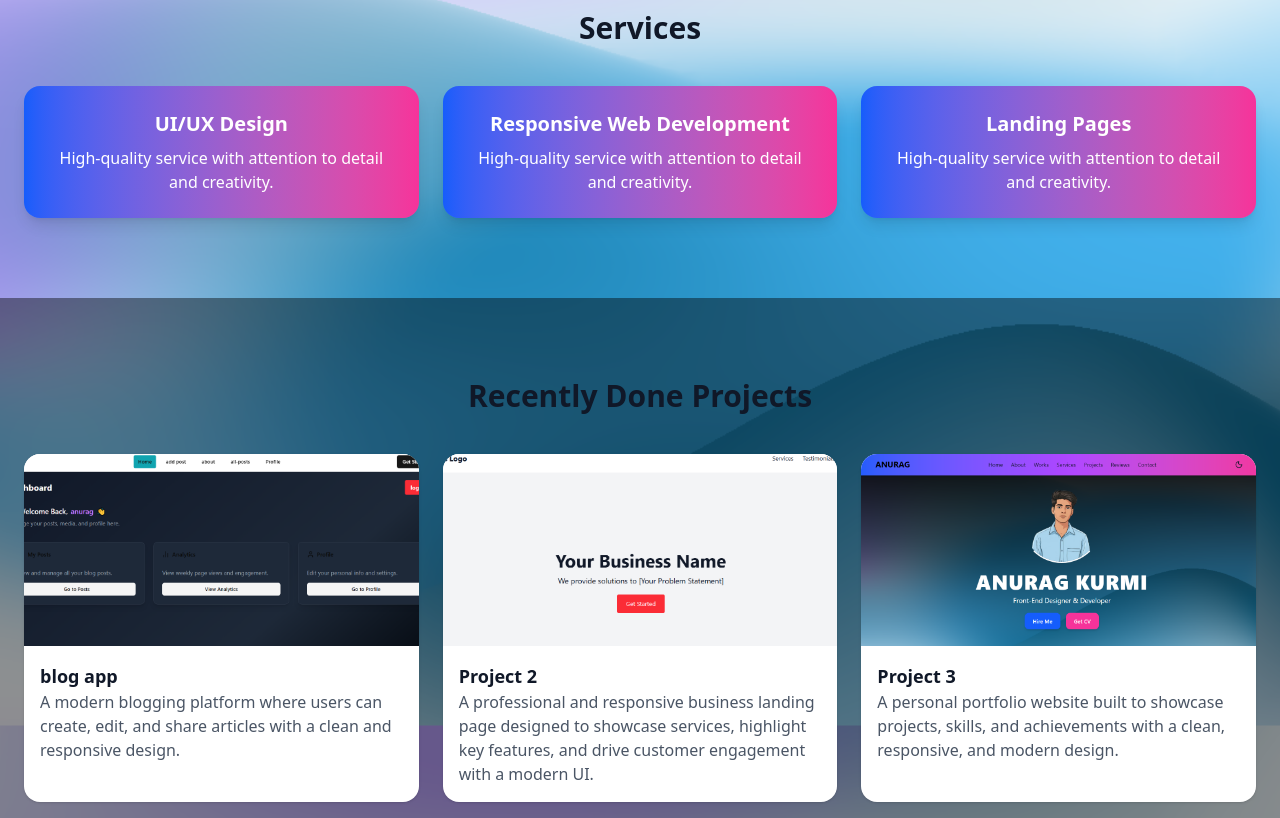
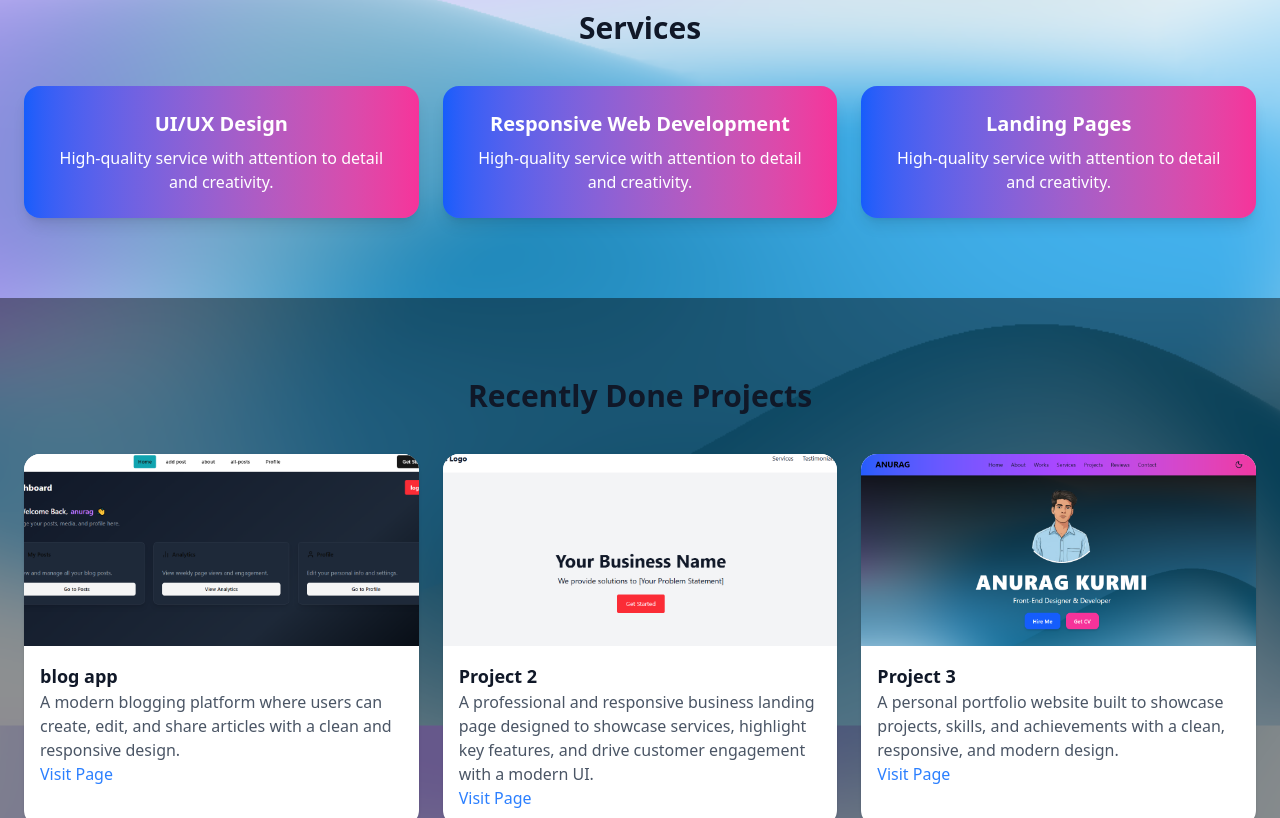
Before and after one commit to theintrovak/portfolio-test, a React (Vite) app: page / in a window 1280 px wide. Shown: the part 1982-2800 px from the top of the page. Built offline with nearby package versions, Linux system fonts and the light colour scheme; no server answers.

Commit message:
some changes

```diff
--- a/src/pages/Home.jsx
+++ b/src/pages/Home.jsx
@@ -127,6 +127,7 @@ export default function Portfolio() {
                                 <div className="p-4">
                                     <h3 className="font-bold text-lg">{project.title}</h3>
                                     <p className="text-gray-600 dark:text-gray-300">{project.description}</p>
+                                    <a href={project.link} className="mt-2 text-blue-500">Visit Page</a>
                                 </div>
                             </div>
                         ))}
```
